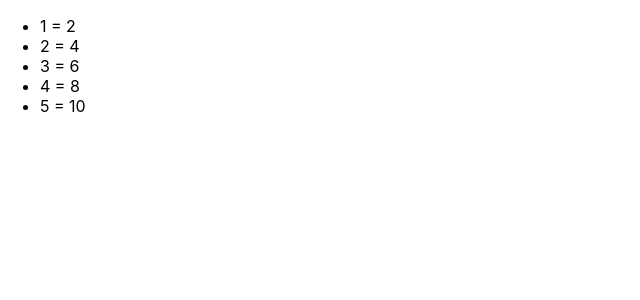
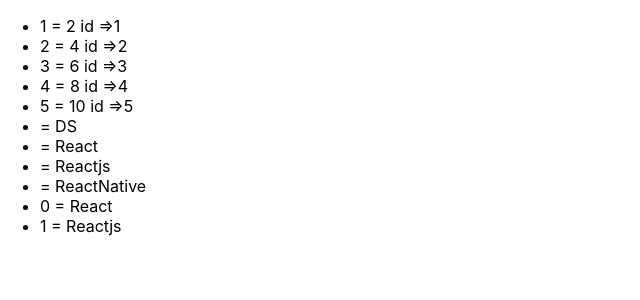
Before and after one commit to prachisawarkar/React-, a React (Create React App) app: page / in a window 1280 px wide. Shown: the top 300 px of the page, without its empty margins (0-640 px from the left). Built offline with nearby package versions, Linux system fonts and the light colour scheme.

Commit message:
test-version-20-listitems

```diff
--- a/src/listitems.js
+++ b/src/listitems.js
@@ -4,9 +4,36 @@
 function List(props) {
     const numbers = props.numbers;
     const listItems = numbers.map((number) =>
-     <li key = {number.toString()}> {number} = {2 * number} </li>);
+     <li key = {number.toString()}>
+        {number} = {2 * number +' id =>'+ number.toString()}
+    </li>);
+    //keys are required to uniquely identify each element
+    //for key use a string
+
+    // we can even pass key as id from your data
+    const todos = ['DS','React','Reactjs','ReactNative'];
+    const todoList = todos.map((todo) =>
+        <li key = {todo.id}>
+            {todo.id} = {todo}
+        </li>
+    );
+
+    //if we don't have stable id's, then use item index as a key
+    /*do not use indexes as key if the order of items change then it
+    have the negative impact on the component state. */
+
+    //if we do not assign key explicitly then indexes will be assigned as keys
+    const work_done = ['React','Reactjs'];
+    const doneList = work_done.map((done, index) =>
+        <li key = {index}>
+            {index} = {done}
+        </li>
+    );
     return (
-        <ul>{listItems}</ul>
+        <ul>{listItems}
+            {todoList}
+            {doneList}
+        </ul>
     );
 }
 /*ReactDOM.render(
```
